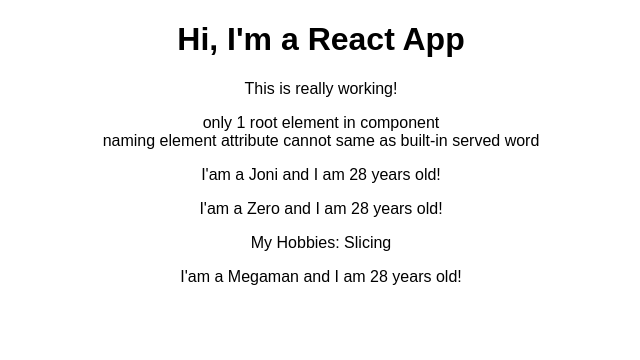
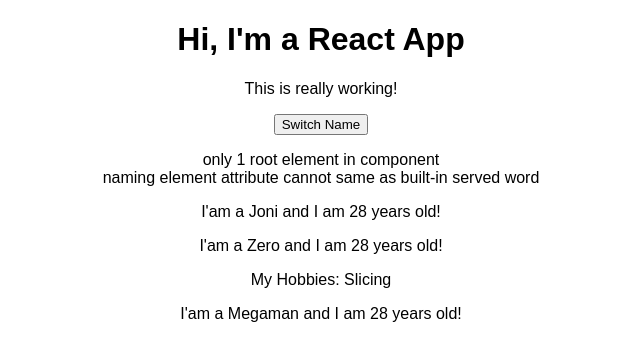
Before and after one commit to ukik/React-Experiment-01, a React (Create React App) app: page / in a window 1280 px wide. Shown: the top 360 px of the page, without its empty margins (319-959 px from the left). Built offline with nearby package versions, Linux system fonts and the light colour scheme.

Commit message:
16. Handling Events with Methods

```diff
--- a/src/App.js
+++ b/src/App.js
@@ -19,14 +19,35 @@
     ]
   }
 
+  switchNameHandler = () => {
+    console.log('Was clicked!');
+  }
+
   render() {
     return (
       <div className="App">
         <h1>Hi, I'm a React App</h1>
         <p>This is really working!</p>
-        <span>only 1 root element in component</span>
-        <br/>
-        <span>naming element attribute cannot same as built-in served word</span>
+
+        {/*
+          Important!
+          - jangan melakukan:
+            ... onClick={this.switchNameHandler()} ...
+            karena method Handler akan dipanggil segera setelah DOM selesai di render
+            # kecuali memang kita membutuhkan method Handler tersebut digunakan segera
+            # tidak cocok untuk method Handler
+            # cocok untuk method init data
+          - solusinya:
+            ... onClick={this.switchNameHandler} ...
+          - hipotesis: berlaku juga di vue/angular
+        */}
+        <button onClick={this.switchNameHandler}>Switch Name</button>
+
+        <p>
+          <span>only 1 root element in component</span>
+          <br/>
+          <span>naming element attribute cannot same as built-in served word</span>
+        </p>
 
         {/* manually, inline */}
         {/*
```
